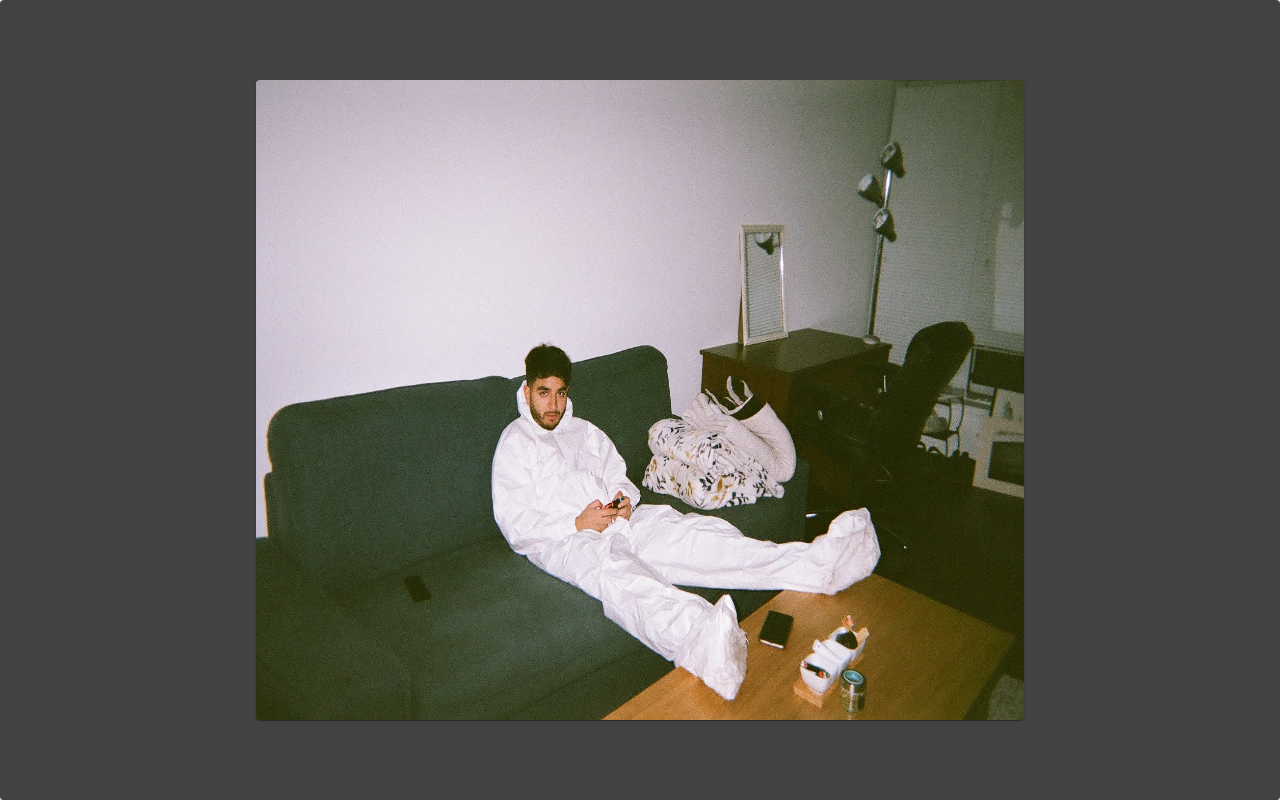
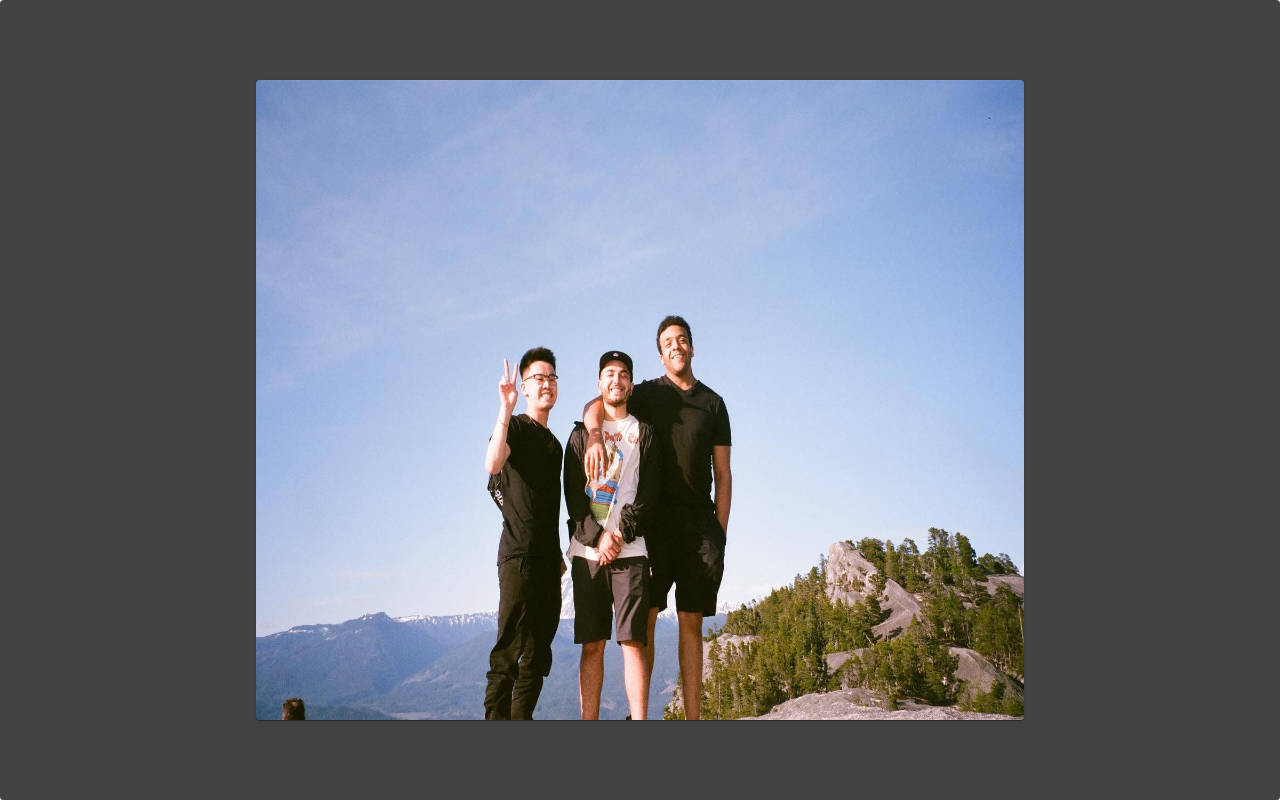
Before and after one commit to arms1997/personal-website, a React (Create React App) app: page / in a window 1280 px wide. Built offline with nearby package versions, Linux system fonts and the light colour scheme.

Commit message:
add landing photo loop

```diff
--- a/src/components/FlipCard/FlipCard.jsx
+++ b/src/components/FlipCard/FlipCard.jsx
@@ -1,10 +1,24 @@
-import { useState } from "react";
+import { useState, useEffect } from "react";
 import { useSpring, animated } from "react-spring";
 import { Card, Button, makeStyles, CardActionArea } from "@material-ui/core";
 import classNames from "classnames";
 import { useHistory } from "react-router-dom";
 
-import landingPhoto from "../../assets/landing_photo.jpeg";
+import landingPhotoOne from "../../assets/landing_photo.jpeg";
+import landingPhotoTwo from "../../assets/landing_photo_2.jpeg";
+import landingPhotoThree from "../../assets/landing_photo_3.jpeg";
+import landingPhotoFour from "../../assets/landing_photo_4.jpeg";
+import landingPhotoFive from "../../assets/landing_photo_5.jpeg";
+import landingPhotoSix from "../../assets/landing_photo_6.jpeg";
+
+const imageArray = [
+  landingPhotoOne,
+  landingPhotoTwo,
+  landingPhotoThree,
+  landingPhotoFour,
+  landingPhotoFive,
+  landingPhotoSix,
+];
 
 const useStyles = makeStyles({
   root: {
@@ -39,7 +53,14 @@ export default function FlipCard() {
   const classes = useStyles();
   const history = useHistory();
 
+  const [image, setImage] = useState(landingPhotoOne);
   const [flipped, set] = useState(false);
+
+  useEffect(() => {
+    setInterval(() => {
+      setImage(imageArray[Math.floor(Math.random() * 6)]);
+    }, 3000);
+  }, []);
 
   const props = useSpring({
     opacity: flipped ? 1 : 0,
@@ -65,11 +86,7 @@ export default function FlipCard() {
         }}
       >
         <Card className={classes.card}>
-          <img
-            className={classes.img}
-            src={landingPhoto}
-            alt="landing Photo"
-          ></img>
+          <img className={classes.img} src={image} alt="landing"></img>
         </Card>
       </animated.div>
       <animated.div
```
